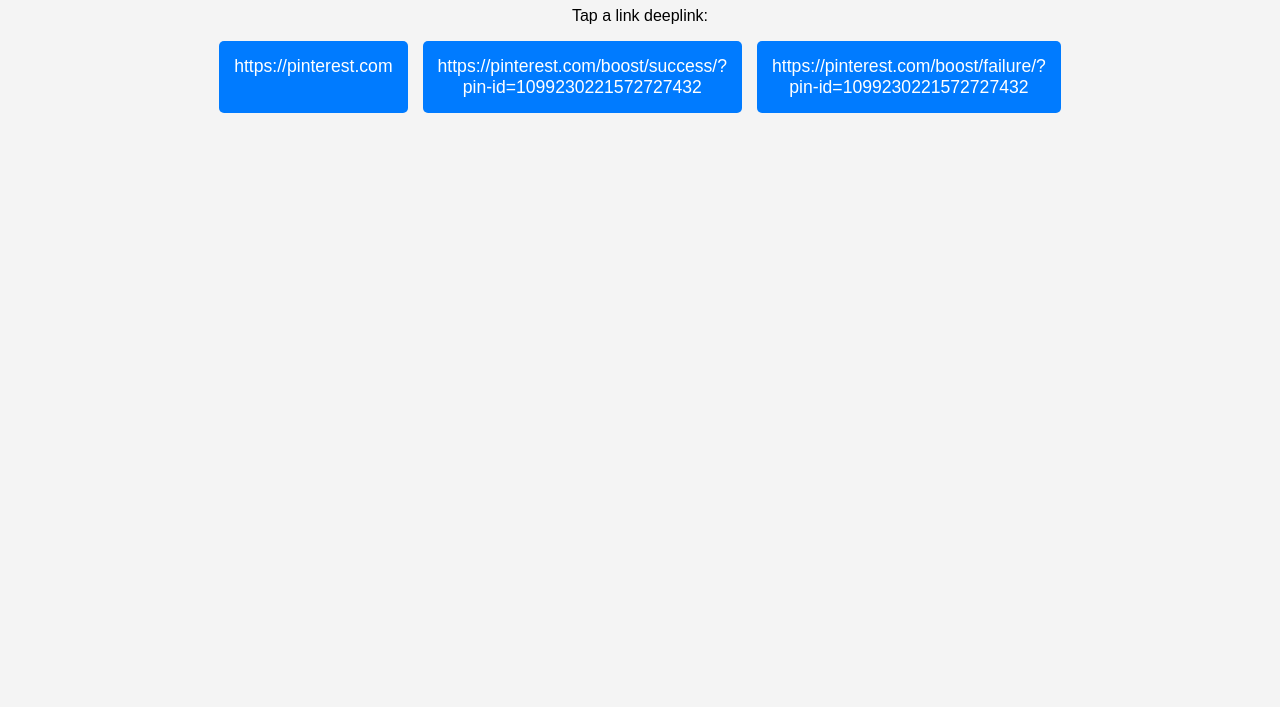
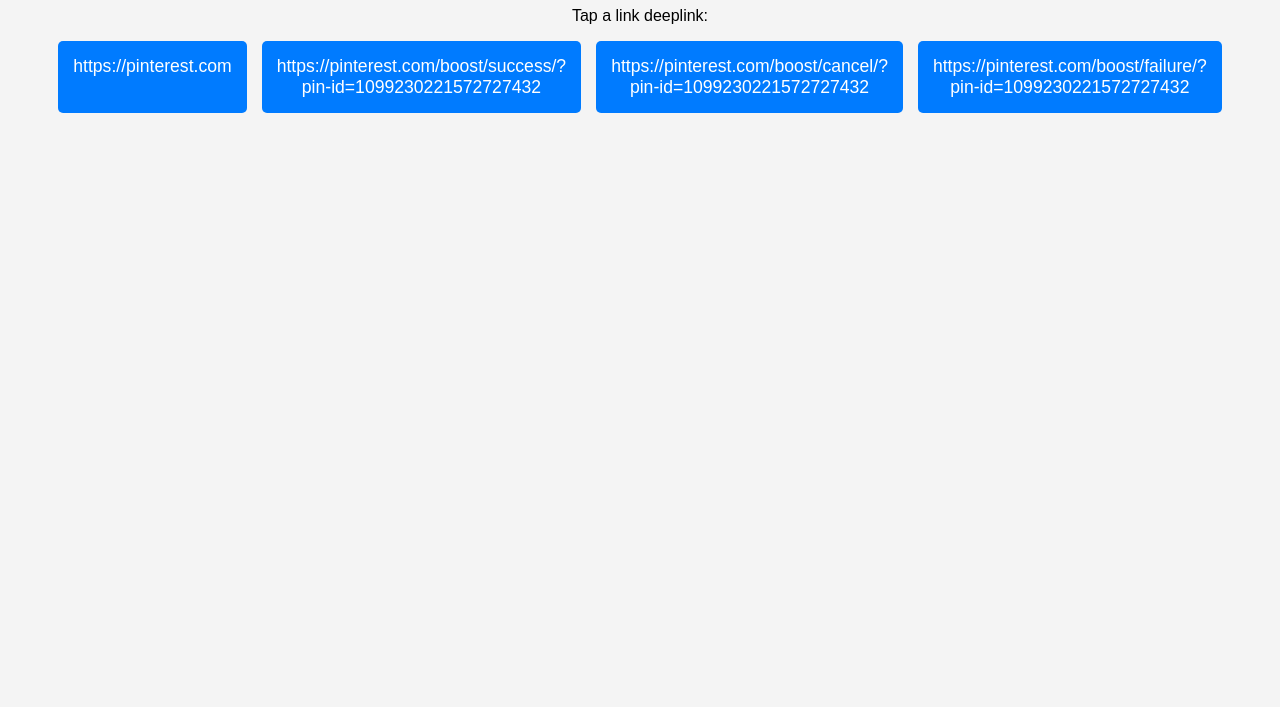
Before and after one commit to josephwongcl/androidboost, a plain HTML site: page index.html in a window 1280 px wide. Shown: the part 93-800 px from the top of the page. Drawn offline with Linux system fonts and the light colour scheme.

Commit message:
Add cancel link to navigation in index.html

```diff
--- a/index.html
+++ b/index.html
@@ -58,6 +58,7 @@
     <nav class="nav-container">
         <a href="https://pinterest.com" class="nav-link">https://pinterest.com</a>
         <a href="https://pinterest.com/boost/success/?pin-id=1099230221572727432" class="nav-link">https://pinterest.com/boost/success/?pin-id=1099230221572727432</a>
+        <a href="https://pinterest.com/boost/cancel/?pin-id=1099230221572727432" class="nav-link">https://pinterest.com/boost/cancel/?pin-id=1099230221572727432</a>
         <a href="https://pinterest.com/boost/failure/?pin-id=1099230221572727432" class="nav-link">https://pinterest.com/boost/failure/?pin-id=1099230221572727432</a>
     </nav>
 
```
